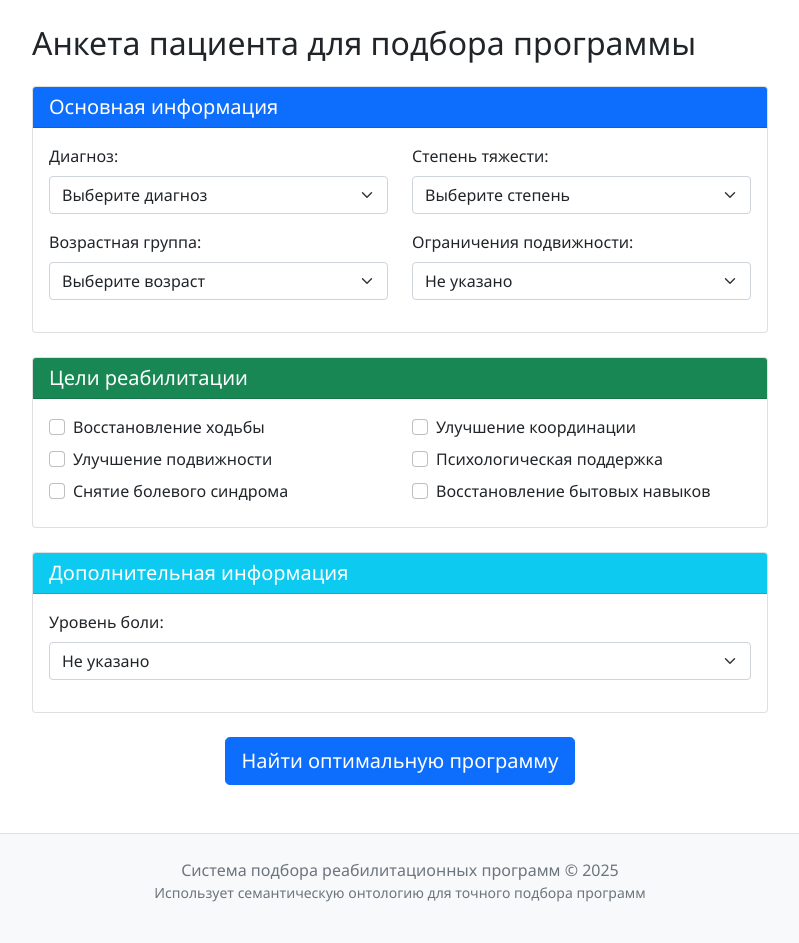
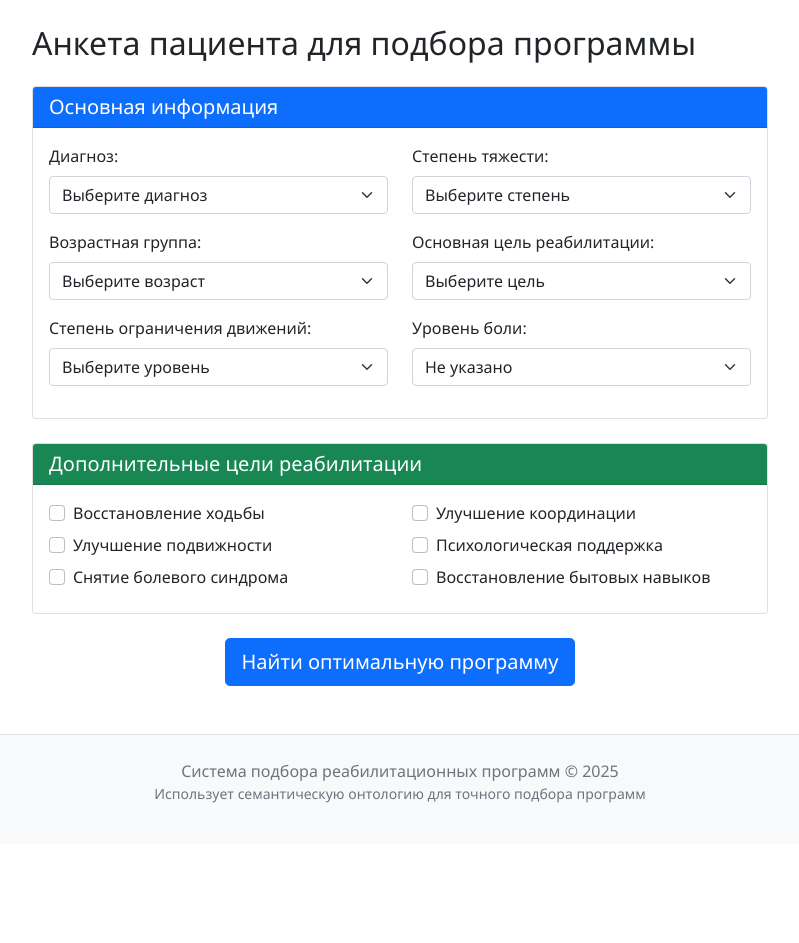
Before and after one commit to ptashek123/rehab_app, a Flask app: page /patient-form in a window 1280 px wide. Shown: the part 56-999 px from the top of the page, without its empty margins (240-1039 px from the left). After the commit the page ends 859 px from the top, so only its background shows below. Run offline with Flask 3, Linux system fonts and the light colour scheme.

Commit message:
Few fixes for site

```diff
--- a/app.py
+++ b/app.py
@@ -41,23 +41,21 @@ class RehabilitationSystem:
         }
 
         self.target_translation = {
-            'walking': 'Ходьба',
-            'balance': 'Баланс',
-            'strength': 'Сила',
-            'flexibility': 'Гибкость',
-            'endurance': 'Выносливость',
-            'coordination': 'Координация',
+            'walking': 'Восстановление ходьбы',
+            'flexibility': 'Улучшение гибкости',
+            'endurance': 'Улучшение выносливости',
+            'coordination': 'Улучшение координации',
             'pain_reduction': 'Снижение боли',
-            'independence': 'Самостоятельность'
+            'independence': 'Восстановление бытовых навыков'
         }
 
         self.goal_translation = {
-            'walking': 'Ходьба',
-            'mobility': 'Подвижность',
+            'walking': 'Восстановление ходьбы',
+            'mobility': 'Повышение подвижности',
             'pain_relief': 'Снятие боли',
-            'coordination': 'Координация',
+            'coordination': 'Улучшение координации',
             'psychological': 'Психологическая поддержка',
-            'daily_activities': 'Бытовые навыки'
+            'daily_activities': 'Восстановление бытовых навыков'
         }
 
         self.method_translation = {
@@ -328,7 +326,6 @@ class RehabilitationSystem:
         """Проверка соответствия цели реабилитации"""
         score = 0
 
-        # Маппинг целей к методам
         target_method_map = {
             'walking': ['роботизированная терапия', 'лфк', 'ходьба'],
             'balance': ['упражнения на баланс', 'лфк', 'физиотерапия'],
@@ -485,8 +482,8 @@ class RehabilitationSystem:
                 'methods': methods_with_effectiveness,
                 'specialists': self._get_related(program, 'supervisedBy', 'курируется'),
                 'suitable_patients': self._get_related(program, 'suitableFor', 'подходитДля'),
-                'target': self._get_related(program, 'hasTargetGroup', 'имеетЦелевуюГруппу'),
-                'movement_impairment': self._get_property(program, 'suitableMovementLevel', 'подходитДляУровняДвижения')
+                'target': self._get_related(program, 'hasTarget', 'имеетЦель'),
+                'movement_impairment': self._get_property(program, 'suitableMovementImpairment', 'подходитДляУровняДвижения')
             }
 
         except Exception as e:
@@ -511,23 +508,33 @@ def find_program():
             'severity': request.form['severity'],
             'age_group': request.form['age_group'],
             'goals': request.form.getlist('goals'),
-            'mobility_restrictions': request.form.get('mobility_restrictions', ''),
-            'pain_level': request.form.get('pain_level', ''),
-            'movement_impairment': request.form.get('movement_impairment', ''),
-            'target': request.form.get('target', '')
+            'movement_impairment': request.form['movement_impairment'],
+            'target': request.form['target']
         }
 
+        optional_fields = ['mobility_restrictions', 'pain_level']
+        for field in optional_fields:
+            if field in request.form and request.form[field]:
+                patient_data[field] = request.form[field]
+
         print(f"Данные пациента: {patient_data}")
+        print(f"Обязательные поля - диагноз: {patient_data['diagnosis']}, цель: {patient_data['target']}, ограничение движения: {patient_data['movement_impairment']}")
 
         optimal_programs = rehab_system.find_optimal_programs(patient_data)
 
         translated_goals = rehab_system.translate_goals(patient_data['goals'])
+
+        patient_data['target_display'] = rehab_system.target_translation.get(patient_data['target'], patient_data['target'])
+        patient_data['movement_display'] = rehab_system.movement_impairment_mapping.get(patient_data['movement_impairment'], patient_data['movement_impairment'])
 
         return render_template('results.html',
                              programs=optimal_programs,
                              patient_data=patient_data,
                              translated_goals=translated_goals)
 
+    except KeyError as e:
+        flash(f'Не заполнено обязательное поле: {str(e)}', 'error')
+        return render_template('patient_form.html')
     except Exception as e:
         flash(f'Ошибка при обработке запроса: {str(e)}', 'error')
         import traceback
--- a/templates/patient_form.html
+++ b/templates/patient_form.html
@@ -1,3 +1,4 @@
+<!-- patient_form.html - обновленная форма -->
 {% extends "base.html" %}
 
 {% block title %}Анкета пациента{% endblock %}
@@ -51,13 +52,38 @@
                         </div>
 
                         <div class="col-md-6 mb-3">
-                            <label class="form-label">Ограничения подвижности:</label>
-                            <select name="mobility_restrictions" class="form-select">
+                            <label class="form-label">Основная цель реабилитации:</label>
+                            <select name="target" class="form-select" required>
+                                <option value="">Выберите цель</option>
+                                <option value="walking">Восстановление ходьбы</option>
+                                <option value="flexibility">Повышение гибкости</option>
+                                <option value="endurance">Улучшение выносливости</option>
+                                <option value="coordination">Улучшение координации</option>
+                                <option value="pain_reduction">Снижение боли</option>
+                                <option value="independence">Восстановление бытовых навыков</option>
+                            </select>
+                        </div>
+                    </div>
+
+                    <div class="row">
+                        <div class="col-md-6 mb-3">
+                            <label class="form-label">Степень ограничения движений:</label>
+                            <select name="movement_impairment" class="form-select" required>
+                                <option value="">Выберите уровень</option>
+                                <option value="none">Нет ограничений</option>
+                                <option value="mild">Легкая</option>
+                                <option value="medium">Средняя</option>
+                                <option value="severe">Тяжелая</option>
+                            </select>
+                        </div>
+
+                        <div class="col-md-6 mb-3">
+                            <label class="form-label">Уровень боли:</label>
+                            <select name="pain_level" class="form-select">
                                 <option value="">Не указано</option>
-                                <option value="нет_ограничений">Нет ограничений</option>
-                                <option value="легкая">Легкая</option>
-                                <option value="средняя">Средняя</option>
-                                <option value="тяжелая">Тяжелая</option>
+                                <option value="острый">Острый</option>
+                                <option value="хронический">Хронический</option>
+                                <option value="отсутствует">Отсутствует</option>
                             </select>
                         </div>
                     </div>
@@ -66,7 +92,7 @@
 
             <div class="card mb-4">
                 <div class="card-header bg-success text-white">
-                    <h5 class="mb-0">Цели реабилитации</h5>
+                    <h5 class="mb-0">Дополнительные цели реабилитации</h5>
                 </div>
                 <div class="card-body">
                     <div class="row">
@@ -107,23 +133,6 @@
                 </div>
             </div>
 
-            <div class="card mb-4">
-                <div class="card-header bg-info text-white">
-                    <h5 class="mb-0">Дополнительная информация</h5>
-                </div>
-                <div class="card-body">
-                    <div class="mb-3">
-                        <label class="form-label">Уровень боли:</label>
-                        <select name="pain_level" class="form-select">
-                            <option value="">Не указано</option>
-                            <option value="острый">Острый</option>
-                            <option value="хронический">Хронический</option>
-                            <option value="отсутствует">Отсутствует</option>
-                        </select>
-                    </div>
-                </div>
-            </div>
-
             <div class="text-center">
                 <button type="submit" class="btn btn-primary btn-lg">Найти оптимальную программу</button>
             </div>
--- a/templates/program_detail.html
+++ b/templates/program_detail.html
@@ -76,7 +76,7 @@
                 {% endif %}
             </div>
             <div class="card-footer text-center">
-                <a href="{{ url_for('patient_form') }}" class="btn btn-primary me-2">🔍 Подобрать для пациента</a>
+                <a href="{{ url_for('patient_form') }}" class="btn btn-primary me-2">🔍 Новый поиск</a>
                 <a href="{{ url_for('all_programs') }}" class="btn btn-outline-secondary">← Назад к списку</a>
             </div>
         </div>
```
Also changed, not shown: static/js/script.js (+13 -5 lines), templates/results.html (+51 -14 lines).
